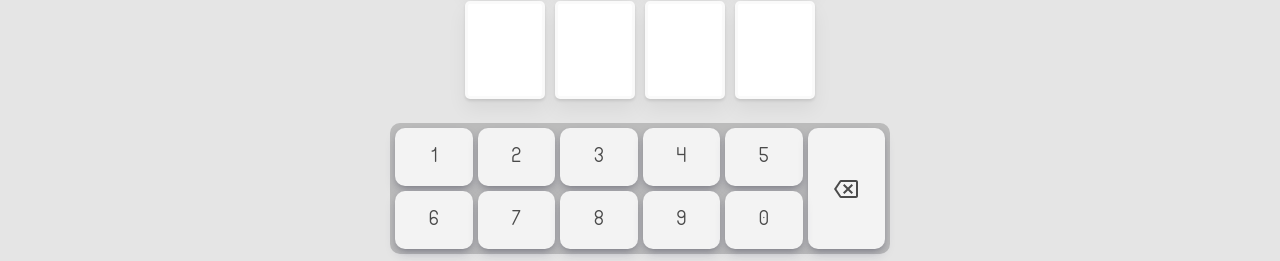
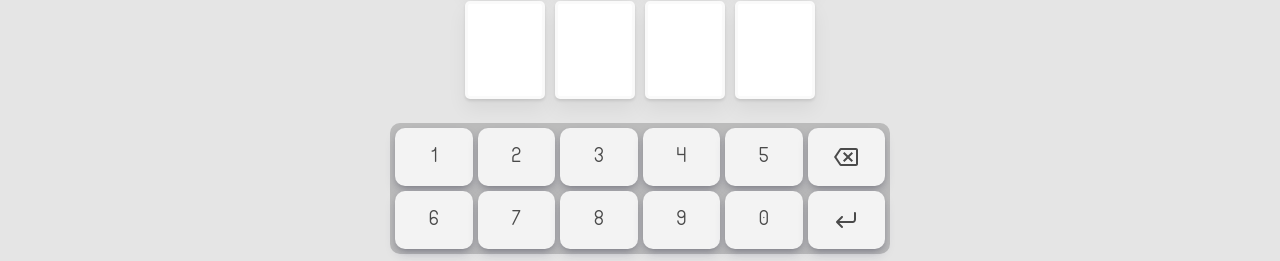
Before and after one commit to c9u11/bulls-and-cows, a React (Create React App) app: page /challenge in a window 1280 px wide. Shown: the part 536-797 px from the top of the page. Built offline with nearby package versions, Linux system fonts and the light colour scheme.

Commit message:
:sparkles: Use Keyboard

```diff
--- a/src/components/Content/NumberKeyboard.tsx
+++ b/src/components/Content/NumberKeyboard.tsx
@@ -1,5 +1,7 @@
+import { useEffect, useRef } from "react"
 import styled from "styled-components"
 
+import { action } from "../../components/Content/EditableRow";
 const Keyboard = styled.div`
   display: grid;
   width: 100%;
@@ -27,10 +29,6 @@ const Key = styled("button")`
   svg path{
     fill: ${props => props.theme.textColor};
   }
-  &:last-child {
-    grid-column: 6/7;
-    grid-row: 1/3;
-  }
   &.row2 {
     z-index:1;
   }
@@ -44,21 +42,35 @@ const Key = styled("button")`
 `
 
 export const NumberKeyboard = () => {
+  const keyboard = useRef<HTMLInputElement>(null);
+  useEffect(() => {
+    Array.from(keyboard.current?.children || []).forEach((el) => {
+      el.addEventListener("click", (e) => {
+        const value = (e.currentTarget as HTMLElement).getAttribute("data-value");
+        action(value);
+      });
+    });
+  }, []);
   return (
-    <Keyboard>
-      <Key className="row1">1</Key>
-      <Key className="row1">2</Key>
-      <Key className="row1">3</Key>
-      <Key className="row1">4</Key>
-      <Key className="row1">5</Key>
-      <Key className="row2">6</Key>
-      <Key className="row2">7</Key>
-      <Key className="row2">8</Key>
-      <Key className="row2">9</Key>
-      <Key className="row2">0</Key>
-      <Key>
-        <svg xmlns="http://www.w3.org/2000/svg" height="24" viewBox="0 0 24 24" width="24">
+    <Keyboard ref={keyboard}>
+      <Key className="row1" data-value={1}>1</Key>
+      <Key className="row1" data-value={2}>2</Key>
+      <Key className="row1" data-value={3}>3</Key>
+      <Key className="row1" data-value={4}>4</Key>
+      <Key className="row1" data-value={5}>5</Key>
+      <Key className="row1" data-value={"Backspace"}>
+        <svg height="24" viewBox="0 0 24 24" width="24">
           <path d="M22 3H7c-.69 0-1.23.35-1.59.88L0 12l5.41 8.11c.36.53.9.89 1.59.89h15c1.1 0 2-.9 2-2V5c0-1.1-.9-2-2-2zm0 16H7.07L2.4 12l4.66-7H22v14zm-11.59-2L14 13.41 17.59 17 19 15.59 15.41 12 19 8.41 17.59 7 14 10.59 10.41 7 9 8.41 12.59 12 9 15.59z"></path>
+        </svg>
+      </Key>
+      <Key className="row2" data-value={6}>6</Key>
+      <Key className="row2" data-value={7}>7</Key>
+      <Key className="row2" data-value={8}>8</Key>
+      <Key className="row2" data-value={9}>9</Key>
+      <Key className="row2" data-value={0}>0</Key>
+      <Key className="row2" data-value={"Enter"}>
+        <svg height="24" viewBox="0 0 24 24" width="24">
+          <path d="M21,4 C21.5128358,4 21.9355072,4.38604019 21.9932723,4.88337887 L22,5 L22,11.5 C22,13.3685634 20.5357224,14.8951264 18.6920352,14.9948211 L18.5,15 L5.415,15 L8.70710678,18.2928932 C9.06759074,18.6533772 9.09532028,19.2206082 8.79029539,19.6128994 L8.70710678,19.7071068 C8.34662282,20.0675907 7.77939176,20.0953203 7.38710056,19.7902954 L7.29289322,19.7071068 L2.29289322,14.7071068 C2.25749917,14.6717127 2.22531295,14.6343256 2.19633458,14.5953066 L2.12467117,14.4840621 L2.12467117,14.4840621 L2.07122549,14.371336 L2.07122549,14.371336 L2.03584514,14.265993 L2.03584514,14.265993 L2.0110178,14.1484669 L2.0110178,14.1484669 L2.00397748,14.0898018 L2.00397748,14.0898018 L2,14 L2.00278786,13.9247615 L2.00278786,13.9247615 L2.02024007,13.7992742 L2.02024007,13.7992742 L2.04973809,13.6878575 L2.04973809,13.6878575 L2.09367336,13.5767785 L2.09367336,13.5767785 L2.14599545,13.4792912 L2.14599545,13.4792912 L2.20970461,13.3871006 L2.20970461,13.3871006 L2.29289322,13.2928932 L2.29289322,13.2928932 L7.29289322,8.29289322 C7.68341751,7.90236893 8.31658249,7.90236893 8.70710678,8.29289322 C9.06759074,8.65337718 9.09532028,9.22060824 8.79029539,9.61289944 L8.70710678,9.70710678 L5.415,13 L18.5,13 C19.2796961,13 19.9204487,12.4051119 19.9931334,11.64446 L20,11.5 L20,5 C20,4.44771525 20.4477153,4 21,4 Z"></path>
         </svg>
       </Key>
     </Keyboard >
```
